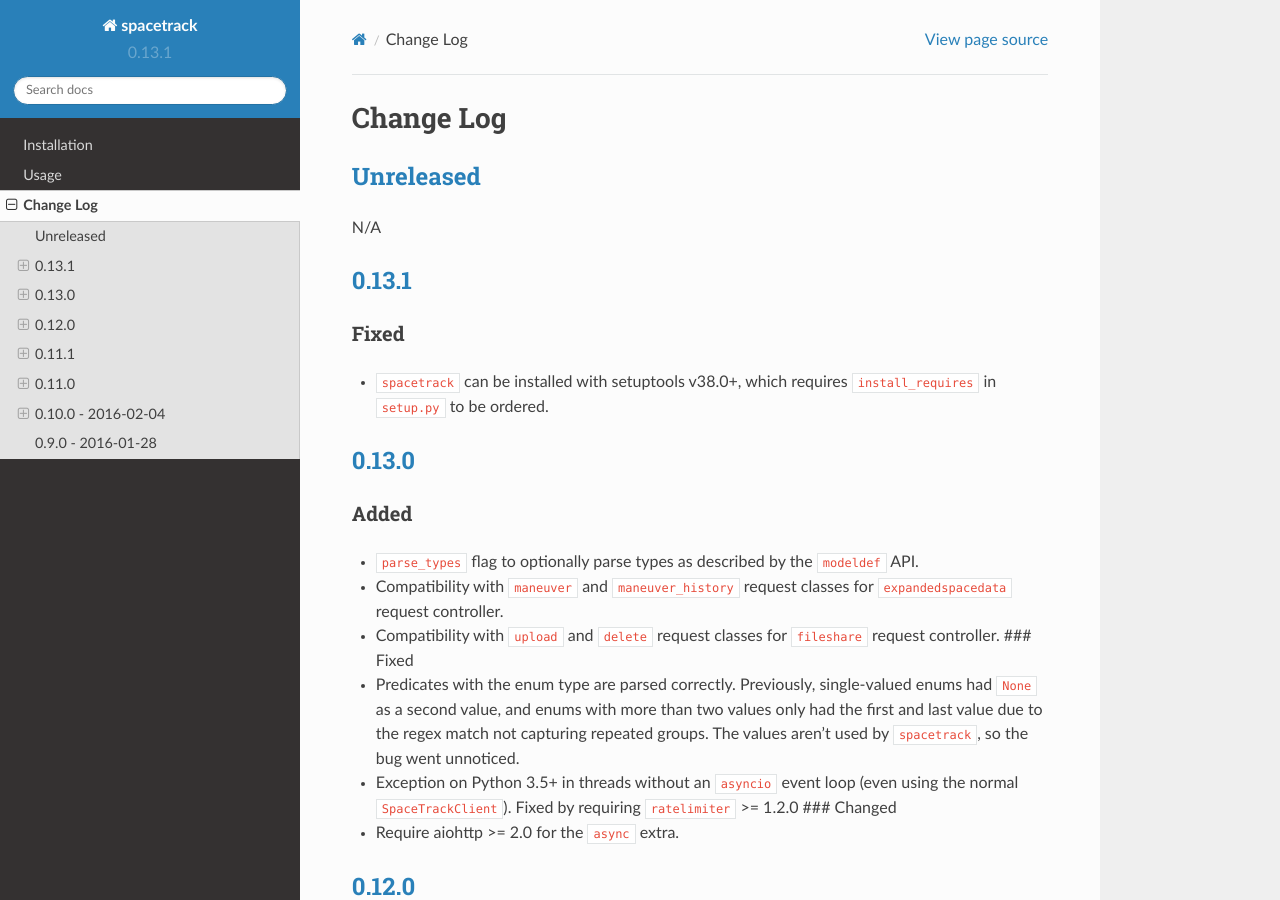
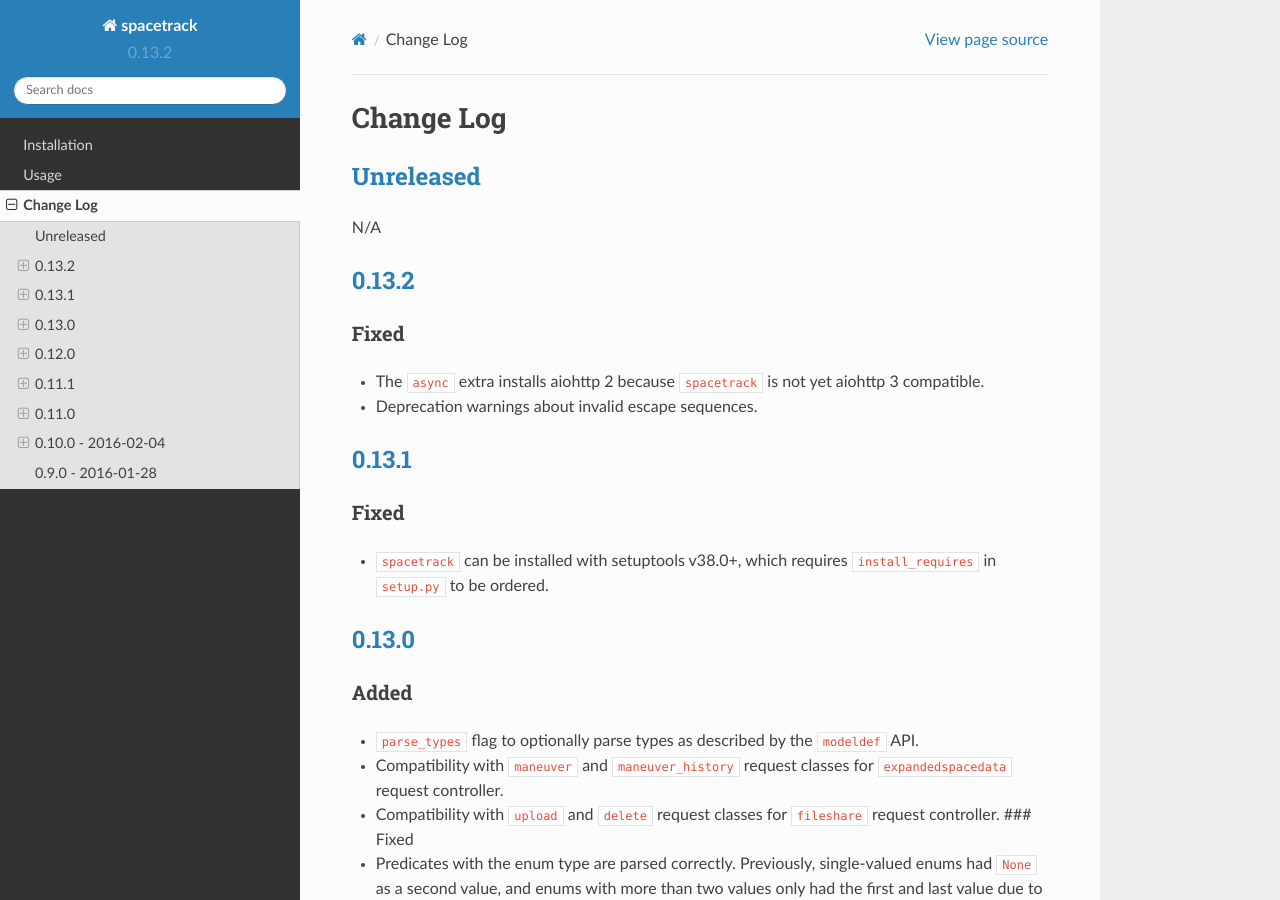
Before and after one commit to python-astrodynamics/spacetrack, a Sphinx documentation site: the page built from docs/changelog.rst, in a window 1280 px wide and 900 px high. Built offline with Sphinx 7.4.7 and the Read the Docs theme 2.0.0, drawn with Linux system fonts in a browser that asks for light colours; pages that are not in the unit, such as notebooks, are missing from menus.

Commit message:
Bump version number to 0.13.2

```diff
--- a/docs/changelog.rst
+++ b/docs/changelog.rst
@@ -3,13 +3,27 @@
 
 .. _unreleasedunreleased:
 
-`Unreleased <https://github.com/python-astrodynamics/spacetrack/compare/0.12.0...HEAD>`__
+`Unreleased <https://github.com/python-astrodynamics/spacetrack/compare/0.13.2...HEAD>`__
 -----------------------------------------------------------------------------------------
 
 N/A
 
+`0.13.2 <https://github.com/python-astrodynamics/spacetrack/compare/0.13.1...0.13.2>`__
+---------------------------------------------------------------------------------------
+
+Fixed
+~~~~~
+
+-  The ``async`` extra installs aiohttp 2 because ``spacetrack`` is not
+   yet aiohttp 3 compatible.
+-  Deprecation warnings about invalid escape sequences.
+
+.. _section-1:
+
 `0.13.1 <https://github.com/python-astrodynamics/spacetrack/compare/0.13.0...0.13.1>`__
 ---------------------------------------------------------------------------------------
+
+.. _fixed-1:
 
 Fixed
 ~~~~~
@@ -17,7 +31,7 @@
 -  ``spacetrack`` can be installed with setuptools v38.0+, which
    requires ``install_requires`` in ``setup.py`` to be ordered.
 
-.. _section-1:
+.. _section-2:
 
 `0.13.0 <https://github.com/python-astrodynamics/spacetrack/compare/0.12.0...0.13.0>`__
 ---------------------------------------------------------------------------------------
@@ -41,7 +55,7 @@
    ``ratelimiter`` >= 1.2.0 ### Changed
 -  Require aiohttp >= 2.0 for the ``async`` extra.
 
-.. _section-2:
+.. _section-3:
 
 `0.12.0 <https://github.com/python-astrodynamics/spacetrack/compare/0.11.1...0.12.0>`__
 ---------------------------------------------------------------------------------------
@@ -54,13 +68,13 @@
 -  Request controller can be passed explicitly to methods that take a
    request class, because some request classes are present in more than
    one controller.
--  Request controller proxy attribute, e.g.
-   ``SpaceTrackClient.fileshare.file()``, which is equivalent to
+-  Request controller proxy attribute,
+   e.g. \ ``SpaceTrackClient.fileshare.file()``, which is equivalent to
    ``SpaceTrackClient.generic_request('file', controller='fileshare')``.
 -  ``dir(SpaceTrackClient(...))`` now includes the request controllers
    and request classes so it’s easier to see what can be called.
 
-.. _fixed-1:
+.. _fixed-2:
 
 Fixed
 ~~~~~
--- a/spacetrack/__init__.py
+++ b/spacetrack/__init__.py
@@ -16,7 +16,7 @@
     'startswith',
 )
 
-__version__ = '0.13.1'
+__version__ = '0.13.2'
 __description__ = 'Python client for space-track.org'
 
 __license__ = 'MIT'
```
Also changed, not shown: other parts of docs/changelog.rst (+7 -7 lines).
